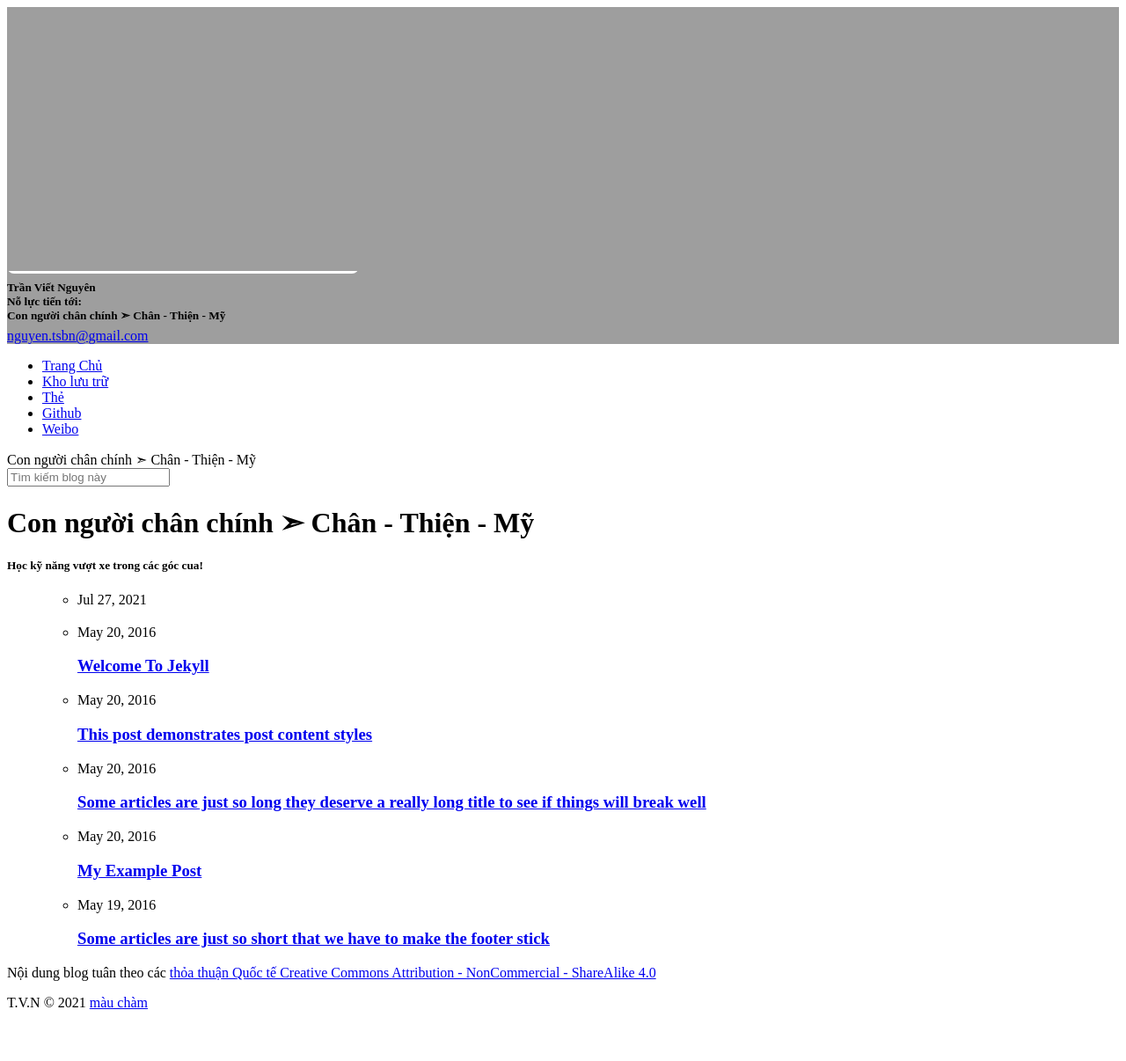
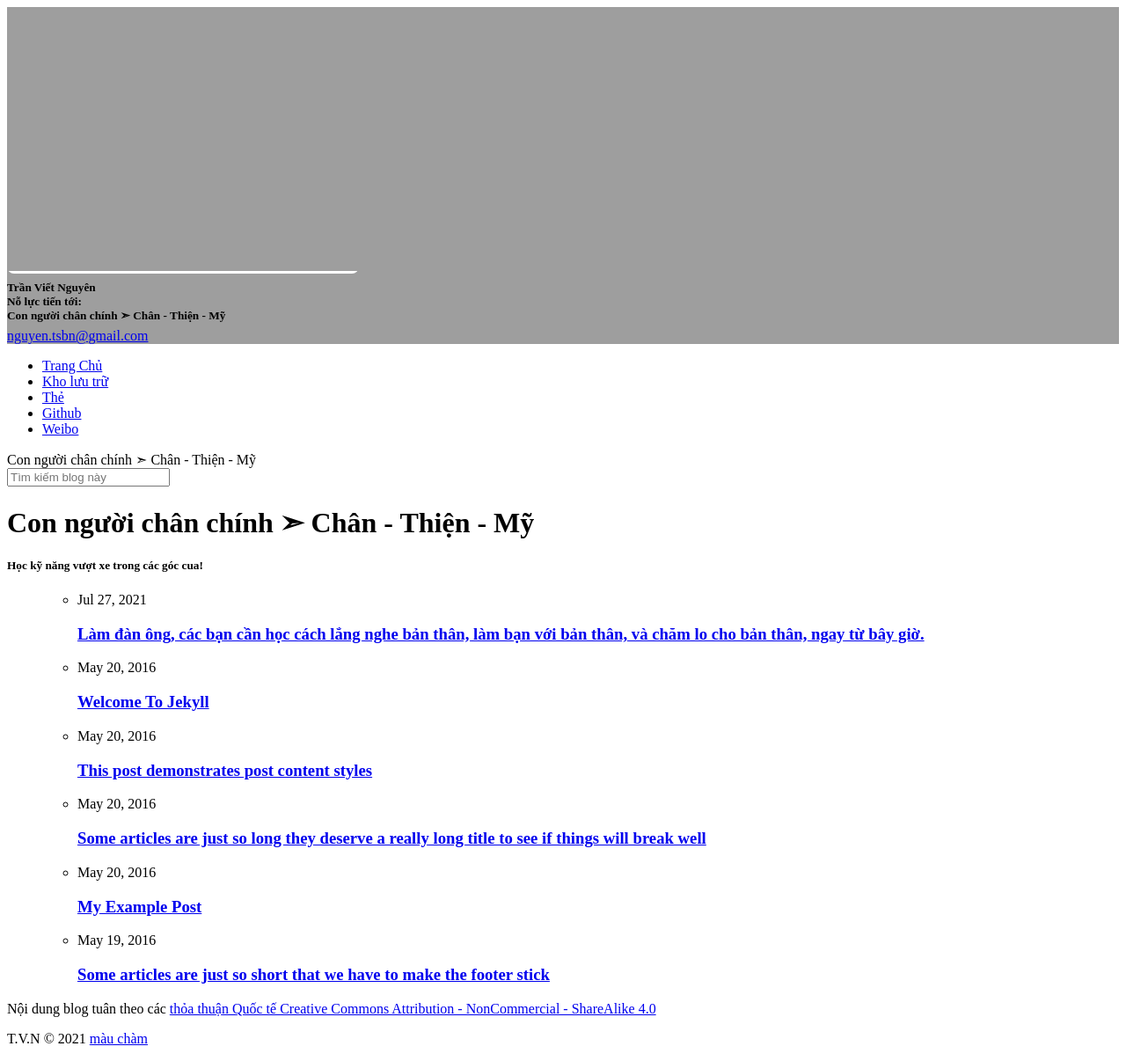
Before and after one commit to tranvietnguyen/blog, a Jekyll site: the page built from index.md, in a window 1280 px wide. Shown: the whole page at 88% size. Built offline with Jekyll 4.4.1, drawn with Linux system fonts in a browser that asks for light colours; comment, search, counter and statistics services are not loaded; before the commit the page ends 1165 px from its top, so only the background shows below that.

Commit message:
loi hoi chan luon

```diff
--- a/_posts/2021-07-27-lam-dan-ong-cac-ban-phai.md
+++ b/_posts/2021-07-27-lam-dan-ong-cac-ban-phai.md
@@ -1,13 +1,22 @@
 ---
 layout: post
-title: "Làm đàn ông, các bạn cần học cách lắng nghe bản thân, làm bạn với bản thân, và chăm lo cho bản thân, ngay từ bây giờ.<br /><br />Vì thực tế là, dù ta có lý trí đến đâu, hay đúng hơn là cố gắng lý trí đến đâu, thì nỗi cô đơn, như một con sói hoang đói mồi, sẽ luôn rình rập quanh bạn, theo dõi bạn, và vồ lấy bạn vào những thời khắc bất ngờ nhất.<br />Và khi ta trở thành con mồi của nỗi cô đơn, cách duy nhất để ta không bị nó xé xác và nuốt vào bụng, là ta phải luôn có một người bạn ĐỒNG HÀNH bên cạnh.<br />Và còn người bạn ĐỒNG HÀNH nào tốt hơn, là chính BẢN THÂN ta?<br /><br />Như tôi từng viết cách đây đã lâu, vào những thời khắc đen tối nhất, chó chết nhất, nhục nhã nhất, thấp hèn nhất, yếu đuối nhất, bế tắc nhất, và khốn khổ nhất... thì người duy nhất luôn ở lại bên cạnh ta, chỉ là chính bản thân ta, mà thôi. Vì thế, hãy chăm sóc "bản thân ta" cho tốt vào - ngay từ bây giờ."
+title: "Làm đàn ông, các bạn cần học cách lắng nghe bản thân, làm bạn với bản thân, và chăm lo cho bản thân, ngay từ bây giờ."
 categories: Đàn ông chân chính
 author:
 - Thầy Giáo Giảng
 - TGG
 meta: "Con người chân chính"
 ---
+Làm đàn ông, các bạn cần học cách lắng nghe bản thân, làm bạn với bản thân, và chăm lo cho bản thân, ngay từ bây giờ.
 
+Vì thực tế là, dù ta có lý trí đến đâu, hay đúng hơn là cố gắng lý trí đến đâu, thì nỗi cô đơn, như một con sói hoang đói mồi, sẽ luôn rình rập quanh bạn, theo dõi bạn, và vồ lấy bạn vào những thời khắc bất ngờ nhất.
+
+Và khi ta trở thành con mồi của nỗi cô đơn, cách duy nhất để ta không bị nó xé xác và nuốt vào bụng, là ta phải luôn có một người bạn ĐỒNG HÀNH bên cạnh.
+
+Và còn người bạn ĐỒNG HÀNH nào tốt hơn, là chính BẢN THÂN ta?
+
+Như tôi từng viết cách đây đã lâu, vào những thời khắc đen tối nhất, chó chết nhất, nhục nhã nhất, thấp hèn nhất, yếu đuối nhất, bế tắc nhất, và khốn khổ nhất... thì người duy nhất luôn ở lại bên cạnh ta, chỉ là chính bản thân ta, mà thôi. Vì thế, hãy chăm sóc "bản thân ta" cho tốt vào - ngay từ bây giờ.
 <img src="https://1.bp.blogspot.com/-HTxx5UPy_pM/YPtc2GcFDBI/AAAAAAAAAAc/uswLCWhRv843RlMPTDi_BElv2r8l5lAJwCNcBGAsYHQ/s0/164877838_559221645045073_5645847295350259170_n%255B1%255D.jpg" />
 Các em gái nếu luyện được skill này cũng tốt, nhưng không luyện được cũng không sao. Tôi cũng không trông mong các em luyện được skill này. Lý do? Các em (đa phần, không phải tất cả) có muốn cũng không bao giờ có cơ hội cô đơn được, đặc biệt là thứ cô đơn chỉ bọn đàn ông mới có. Đơn giản vì quanh các em luôn có đầy vệ tinh sẵn sàng nhảy vào lấp mọi chỗ trống trong tinh thần lẫn trên cơ thể các em.
+
 Nói cách khác, hãy đầu tư cho bản thân, thay vì đầu tư cho gái, nghe chưa lũ ngu, à quên, ghê ghê?
```
